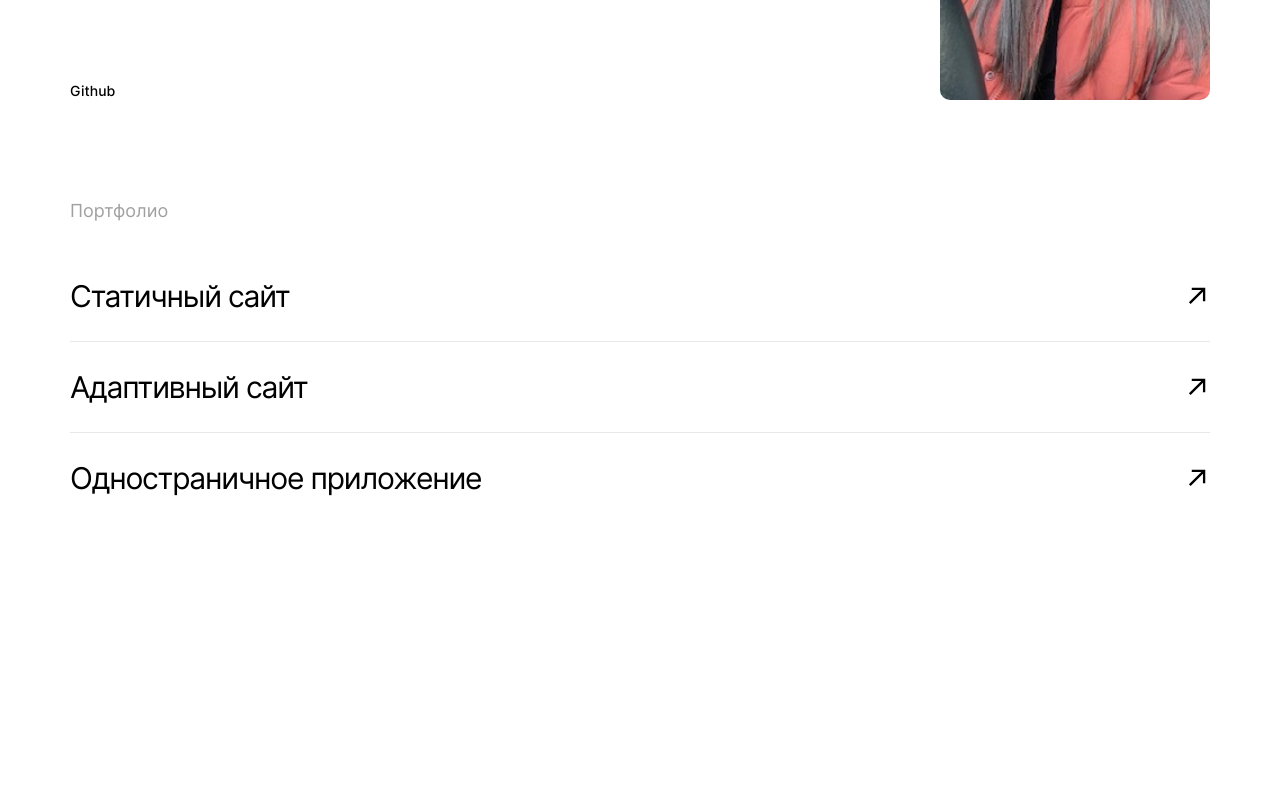
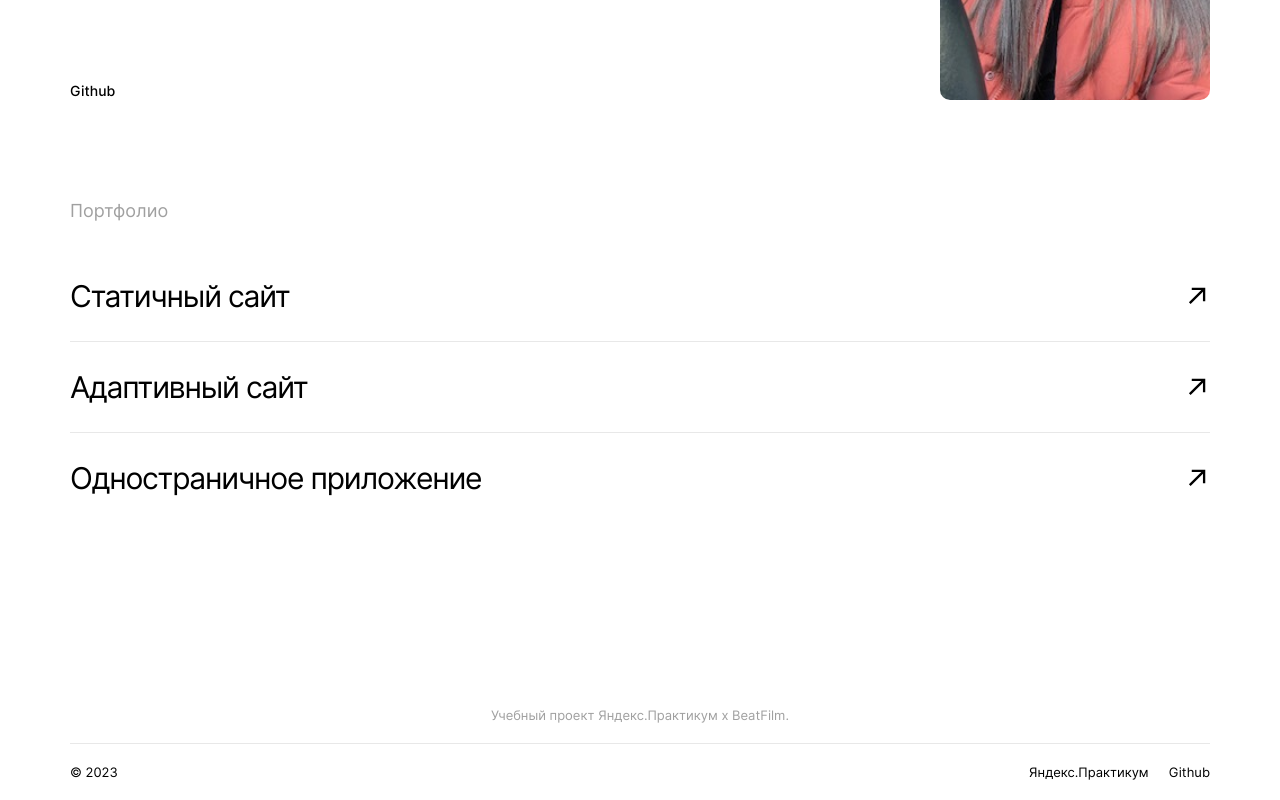
Before and after one commit to karolina-kovdya/movies-explorer-frontend, a React (Create React App) app: page / in a window 1280 px wide. Shown: the part 2362-3162 px from the top of the page. Before the commit the page ends 2995 px from the top, so only its background shows below. Built offline with nearby package versions, Linux system fonts and the light colour scheme.

Commit message:
добавляет компонент footer

```diff
--- a/src/components/AboutMe/AboutMe.css
+++ b/src/components/AboutMe/AboutMe.css
@@ -1,6 +1,6 @@
 .aboutMe {
     width: 1140px;
-    margin: 110px 70px;
+    margin: 110px 70px 105px 70px;
 }
 
 .aboutMe__profile {
@@ -110,5 +110,5 @@
 }
 
 .aboutMe__link-icon {
-    margin: 0 4px 0 0;
+    margin-right: 4px;
 }
--- a/src/components/App/App.js
+++ b/src/components/App/App.js
@@ -3,6 +3,7 @@ import { BrowserRouter } from 'react-router-dom';
 import './App.css';
 import Header from '../Haeder/Header';
 import Main from '../Main/Main';
+import Footer from '../Footer/Footer';
 
 function App() {
   return (
@@ -10,6 +11,7 @@ function App() {
       <div className="app">
         <Header />
         <Main />
+        <Footer />
       </div>
     </BrowserRouter>
   );
--- a/src/components/Footer/Footer.css
+++ b/src/components/Footer/Footer.css
@@ -0,0 +1,63 @@
+.footer {
+    width: 1140px;
+    margin: 0 70px;
+}
+
+.footer__conteiner {
+    margin: 0;
+    padding: 79px 0 0 0;
+    display: flex;
+    justify-content: center;
+    border-bottom: 1px solid #E8E8E8;
+}
+
+.footer__text {
+    margin: 0 0 20px 0;
+    font-family: 'Inter';
+    font-style: normal;
+    font-weight: 400;
+    font-size: 13px;
+    line-height: 16px;
+    text-align: center;
+    color: #A0A0A0;
+}
+
+.footer__info {
+    margin: 20px 0;
+    display: flex;
+    justify-content: space-between;
+}
+
+.footer__copyright {
+    margin: 0;
+    font-family: 'Inter';
+    font-style: normal;
+    font-weight: 400;
+    font-size: 13px;
+    line-height: 16px;
+}
+
+.footer__link-list {
+    margin: 0;
+    padding: 0;
+    display: flex;
+    list-style: none;
+}
+
+.footer__link {
+    font-family: 'Inter';
+    font-style: normal;
+    font-weight: 400;
+    font-size: 13px;
+    line-height: 16px;
+    margin-right: 20px;
+}
+
+.footer__link:last-child {
+    margin-right: 0;
+}
+
+.footer__link-element {
+    text-decoration: none;
+    color: #000;
+}
--- a/src/components/Footer/Footer.js
+++ b/src/components/Footer/Footer.js
@@ -0,0 +1,24 @@
+import './Footer.css';
+
+function Footer () {
+    return (
+        <section className='footer'>
+            <div className='footer__conteiner'>
+                <p className='footer__text'>Учебный проект Яндекс.Практикум х BeatFilm.</p>
+            </div>
+            <div className='footer__info'>
+            <p className="footer__copyright">&copy; {new Date().getFullYear()}</p>
+            <ul className='footer__link-list'>
+                <li className='footer__link'>
+                    <a href='https://practicum.yandex.ru' className='footer__link-element' rel="noreferrer" target='_blank'>Яндекс.Практикум</a>
+                </li>
+                <li className='footer__link'>
+                    <a href='https://github.com/karolina-kovdya' className='footer__link-element' rel="noreferrer" target='_blank'>Github</a>
+                </li>
+            </ul>
+            </div>
+        </section>
+    )
+}
+
+export default Footer;
```
